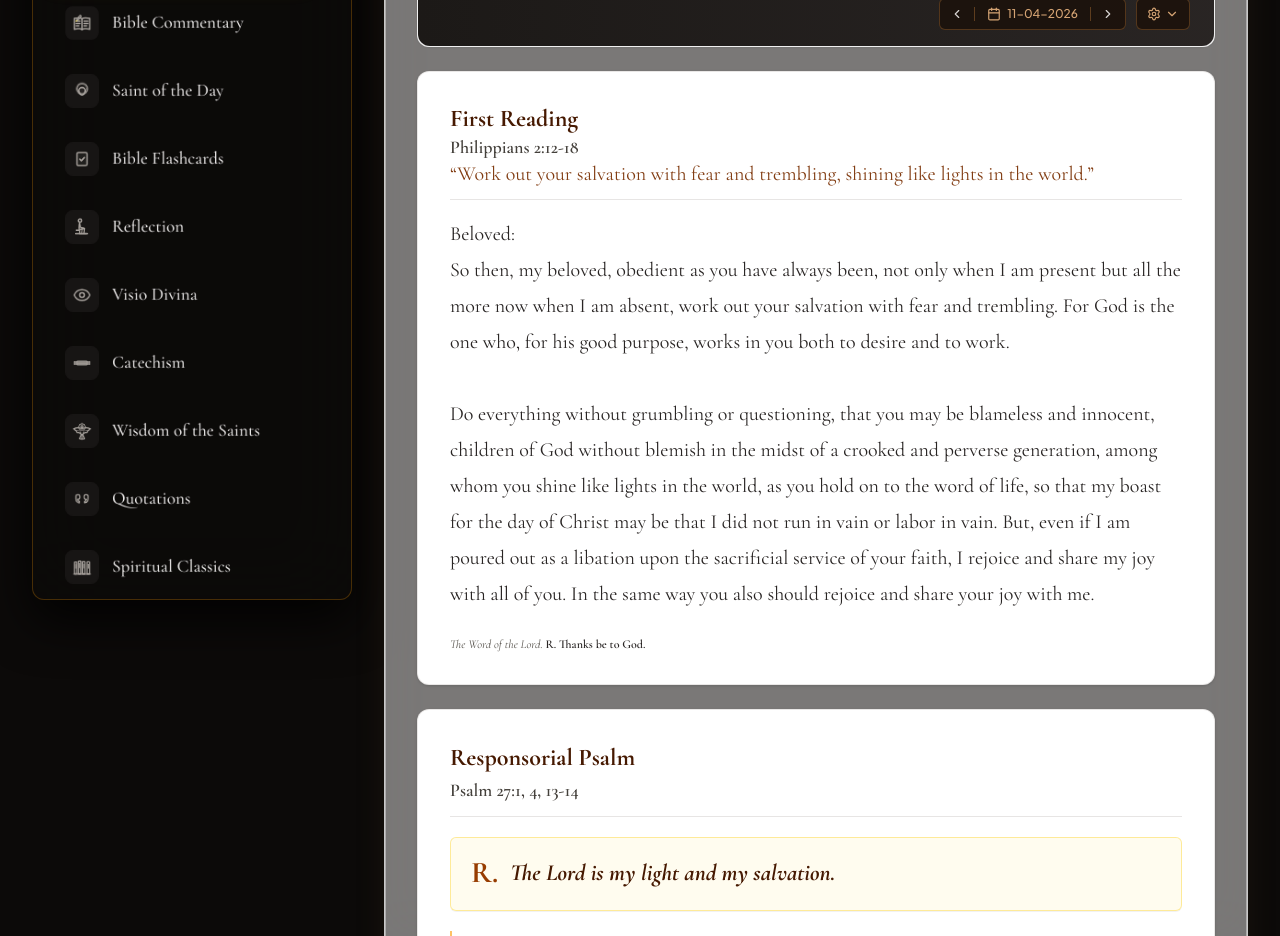
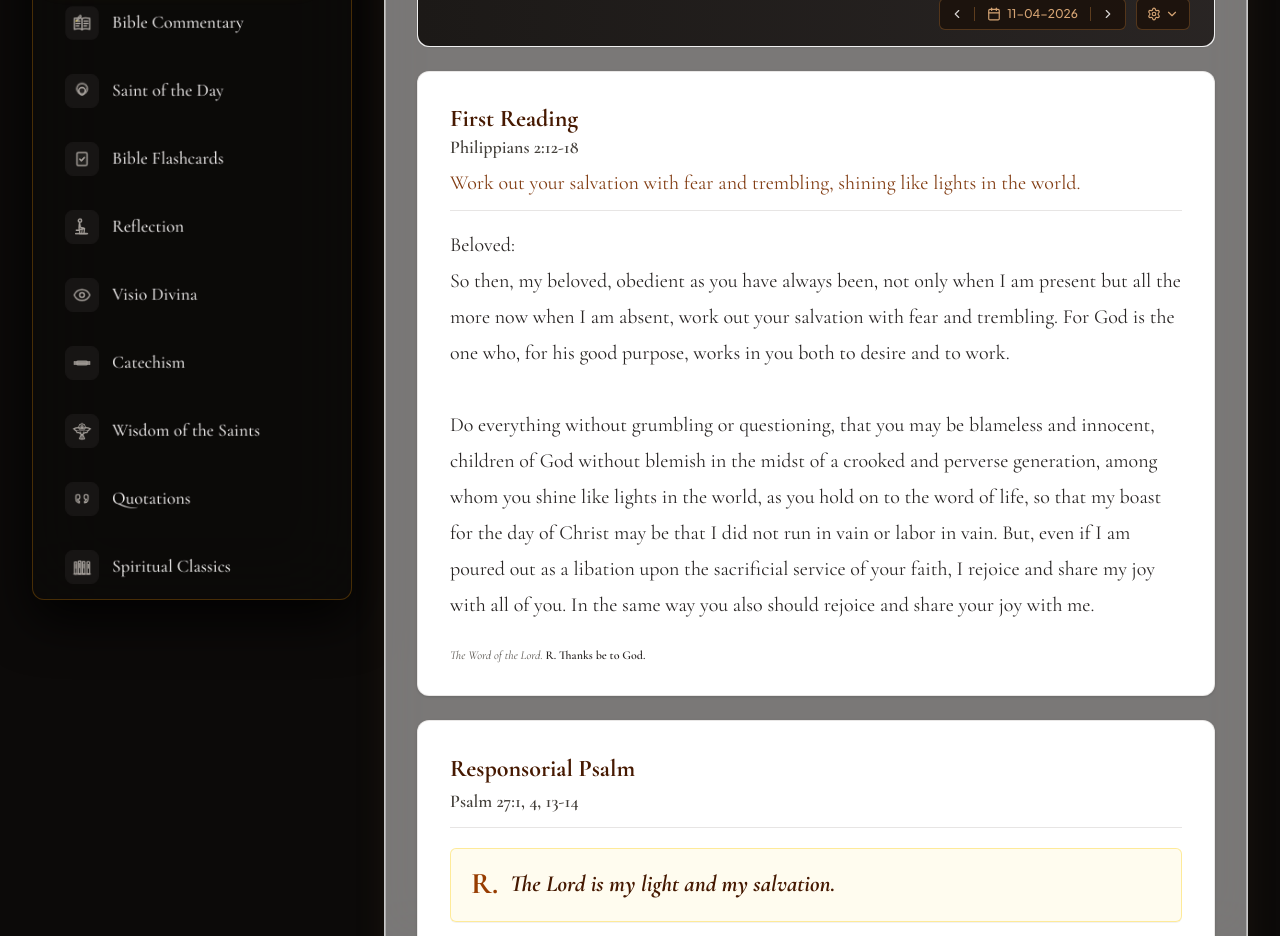
Before and after one commit to codemode11/soul-sanctum-live, a React (Vite) app: page / in a window 1280 px wide. Shown: the part 1040-1976 px from the top of the page. Built offline with nearby package versions, Linux system fonts and the light colour scheme.

Commit message:
feat: display reading theme in daily readings
Add reading theme display beneath the citation in the First Reading section with improved formatting and quote handling.

```diff
--- a/src/components/DailyMassReadingsView.tsx
+++ b/src/components/DailyMassReadingsView.tsx
@@ -485,19 +485,17 @@ ${reading.gospel.text}`;
           <h3 className="font-serif text-xl sm:text-2xl font-bold text-amber-950 tracking-normal leading-tight">
             First Reading
           </h3>
-          <div className="flex flex-wrap items-baseline gap-x-6 sm:gap-x-8 gap-y-1 mt-0.5">
-            <p className="font-serif text-base sm:text-lg font-semibold text-stone-700 shrink-0 leading-tight">
+          <p className="font-serif text-base sm:text-lg font-semibold text-stone-700 mt-0.5 leading-tight">
             {reading.firstReading.citation}
           </p>
           {reading.firstReading.theme && (
             <p
-                className="font-serif text-amber-900/95 font-normal tracking-normal whitespace-nowrap overflow-x-auto no-scrollbar leading-tight"
+              className="font-serif text-amber-900/95 font-normal tracking-normal whitespace-nowrap overflow-x-auto no-scrollbar leading-snug mt-3"
               style={{ fontSize: scriptureStyle.fontSize }}
             >
-                {toCurvedQuotes(`\u201C${reading.firstReading.theme.trim().replace(/[.!?]?$/, '.')}\u201D`)}
+              {toCurvedQuotes(reading.firstReading.theme.trim().replace(/^["'\u201C\u2018]+|["'\u201D\u2019]+$/g, '').replace(/[.!?]?$/, '.'))}
             </p>
           )}
-          </div>
         </div>
 
         <div className="font-serif-sacred text-stone-800 whitespace-pre-line" style={scriptureStyle}>
```
Lines whose indentation alone changed are shown as unchanged.
